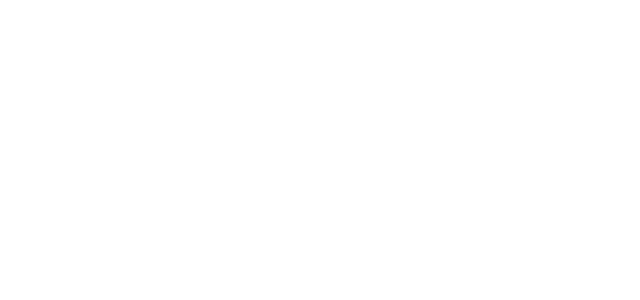
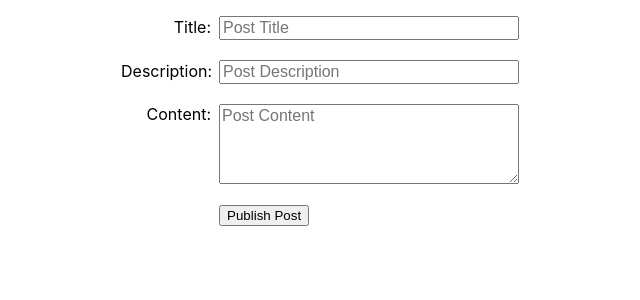
Before and after one commit to rachel-joy/Nuxt-Blog, a Nuxt app: page /create-post in a window 1280 px wide. Before the commit this address had no page. Shown: the top 300 px of the page, without its empty margins (285-925 px from the left). Built offline with nearby package versions, Linux system fonts and the light colour scheme.

Commit message:
Create Post mutation
set up gql mutation for creating a post and vue component with a create
post form. Currently there is an error in the apollo client configs
page when assigning token variable... session is undefined.

```diff
--- a/apollo/client-configs/default.js
+++ b/apollo/client-configs/default.js
@@ -8,6 +8,9 @@ export default (ctx) => {
 
   // middleware
   const middlewareLink = new ApolloLink((operation, forward) => {
+    console.log(process.server)
+    console.log(ctx.req)
+    console.log(window.__NUXT__.state)
     const token = process.server ? ctx.req.session : window.__NUXT__.state.session
 
     operation.setContext({
--- /dev/null
+++ b/graphql.js
@@ -0,0 +1,16 @@
+import gql from 'graphql-tag'
+
+export const CREATE_POST = gql`
+mutation CreatePost($title: String!, $description: String!, $content: String!) {
+  createPost(
+    title: $title,
+    description: $description,
+    content: $content
+    ) {
+        id
+        createdAt
+        title
+        description
+        content
+      }
+  }`
--- a/pages/blog/index.vue
+++ b/pages/blog/index.vue
@@ -1,16 +1,5 @@
 <template lang="html">
   <div>
-    <h3>Create a New Post</h3>
-    <br>
-    <input v-model="title" type="text" name="title" value="" placeholder="title">
-    <br>
-    <input v-model="description" type="text" name="description" value="" placeholder="description">
-    <br>
-    <input v-model="content" type="text" name="content" value="" placeholder="content">
-    <br>
-    <br>
-    <button @click="create()" type="button" name="button">Create Post</button>
-    <br>
     <nuxt-link :to="'/'">Home</nuxt-link>
     <div>
       <ul>
@@ -24,51 +13,31 @@
 <script>
 import gql from 'graphql-tag'
 
-const createPost = gql `
-  mutation createPost($title: String!, $description: String!, $content: String!) {
-    createPost(title: $title, description: $description, content: $content) {
-      id
-      createdAt
-      title
-      description
-      content
-    }
-  }`
-
 export default {
   data() {
     return {
       title: '',
       description: '',
       content: '',
-    }
-  },
-  methods: {
-    create() {
-      const title = this.title
-      const description = this.description
-      const content = this.content
-
-      this.$apollo.mutate({
-        mutation: createPost,
-        variables: {
-          title,
-          description,
-          content
-        }
-      })
+      allPosts: ''
     }
   },
   apollo: {
-    allPosts: gql `query allPosts {
-      allPosts{
+    allPosts: {
+      query: gql `query allPosts {
+        query {
+          allPosts {
+            nodes {
               id
               title
+              content
               description
-        content
               createdAt
             }
+          }
+        }
       }`
+    }
   }
 }
 </script>
--- /dev/null
+++ b/pages/create-post.vue
@@ -0,0 +1,88 @@
+<template lang="html">
+  <section>
+    <form class="post-form" method="POST">
+      <div>
+        <label for="title">Title: </label>
+        <input id="title" type="text" v-model="title" placeholder="Post Title">
+      </div>
+      <br>
+      <div>
+        <label for="description">Description: </label>
+        <input id="description" type="text" v-model="description" placeholder="Post Description">
+      </div>
+      <br>
+      <div>
+        <label for="content">Content: </label>
+        <textarea id="content" v-model="content" placeholder="Post Content"></textarea>
+      </div>
+      <br>
+      <div class="button">
+        <button type="submit" @click.prevent="createPost()">Publish Post</button>
+      </div>
+    </form>
+  </section>
+</template>
+
+<script>
+import  { CREATE_POST } from '../graphql.js'
+
+export default {
+  data() {
+    return {
+      title: '',
+      description: '',
+      content: '',
+    }
+  },
+  methods: {
+    createPost () {
+      this.$apollo.mutate({
+        mutation: CREATE_POST,
+        variables: {
+          title: this.title,
+          email: this.description,
+          password: this.content
+        }
+      }).catch(error => {
+        console.log(error)
+      })
+    }
+  }
+}
+</script>
+
+<style lang="css">
+  .post-form {
+    margin: 0 auto;
+    width: 500px;
+    padding: 1em;
+  }
+
+  form div + div {
+    margin-top: 1em;
+  }
+
+  label {
+    display: inline-block;
+    width: 90px;
+    text-align: right;
+    margin-right: .5em;
+  }
+
+  input, textarea {
+    font: 1em sans-serif;
+    width: 300px;
+    box-sizing: border-box;
+  }
+
+  textarea {
+    vertical-align: top;
+    height: 5em;
+  }
+
+  .button {
+    padding-left: 90px;
+    margin-left: .5em;
+  }
+
+</style>
```
Lines whose indentation alone changed are shown as unchanged.
